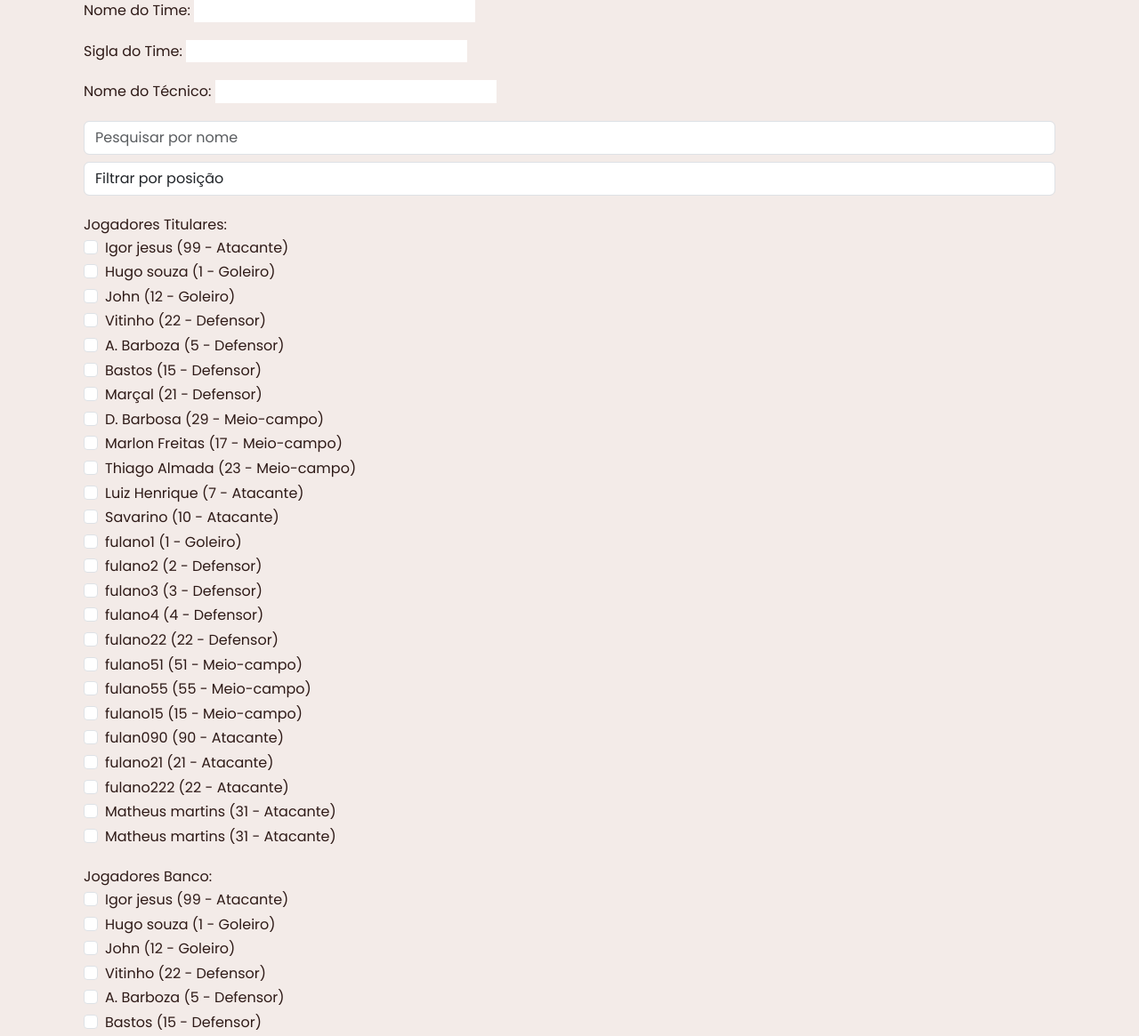
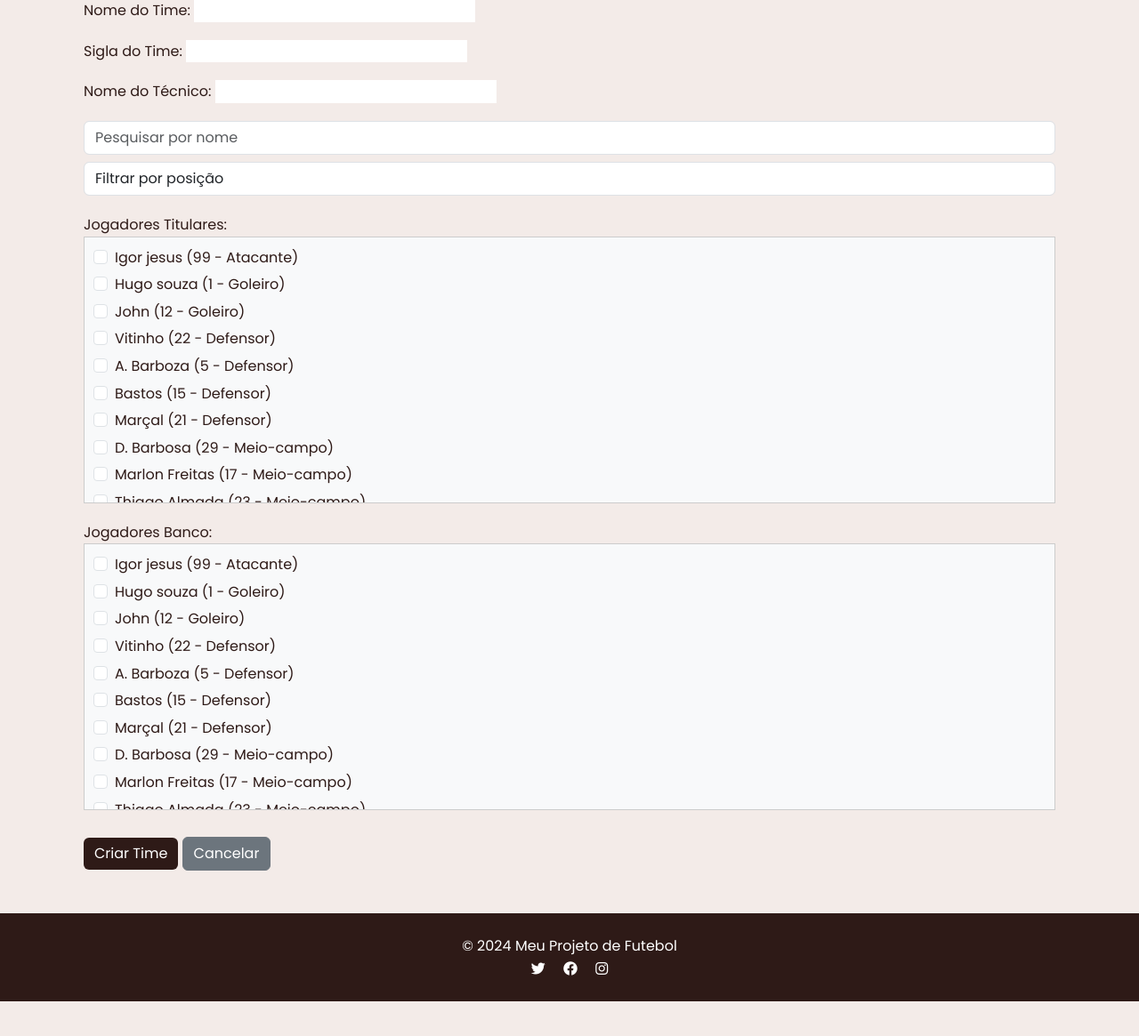
Before and after one commit to Reis567/django-futebol, a Django app: page /criar-time/ in a window 1280 px wide. Shown: the part 176-1341 px from the top of the page at 89% size. After the commit the page ends 1302 px from the top, so only its background shows below. Run offline with Django 4.2, Linux system fonts and the light colour scheme; data comes from the database, SQL or seed files in the repository; some libraries are stand-ins or nearby versions.

Commit message:
👌 IMPROVE: scroll on divs

```diff
--- a/templates/time/criar_time.html
+++ b/templates/time/criar_time.html
@@ -37,7 +37,7 @@
 
             <div class="form-group">
                 <label>Jogadores Titulares:</label>
-                <div id="titularesCheckboxes">
+                <div id="titularesCheckboxes" class="scrollable-list">
                     {% for jogador in form.jogadores_titulares.field.queryset %}
                         <div class="form-check">
                             <input class="form-check-input titular-checkbox" type="checkbox" value="{{ jogador.id }}" id="titular_{{ jogador.id }}" data-id="{{ jogador.id }}" data-posicao="{{ jogador.posicao }}">
@@ -51,7 +51,7 @@
 
             <div class="form-group">
                 <label>Jogadores Banco:</label>
-                <div id="bancoCheckboxes">
+                <div id="bancoCheckboxes" class="scrollable-list">
                     {% for jogador in form.jogadores_banco.field.queryset %}
                         <div class="form-check">
                             <input class="form-check-input banco-checkbox" type="checkbox" value="{{ jogador.id }}" id="banco_{{ jogador.id }}" data-id="{{ jogador.id }}" data-posicao="{{ jogador.posicao }}">
@@ -83,6 +83,16 @@
         }
         .input-bg-white input {
             background-color: white;
+        }
+        .scrollable-list {
+            max-height: 300px; /* Define a altura máxima para a lista */
+            overflow-y: auto;  /* Adiciona rolagem vertical */
+            border: 1px solid #ccc;
+            padding: 10px;
+            background-color: #f8f9fa;
+        }
+        .form-check {
+            margin-bottom: 5px;
         }
     </style>
 
```
